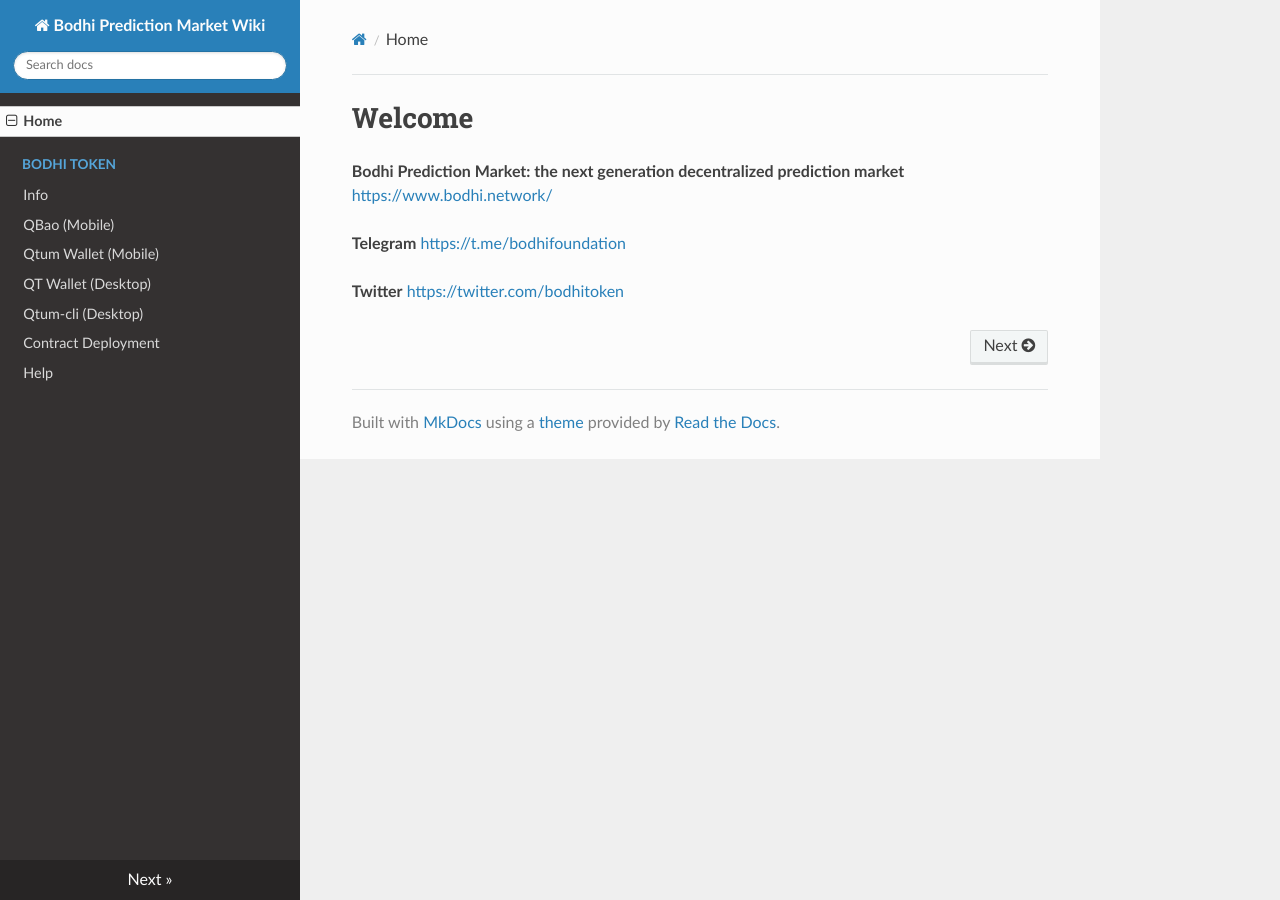
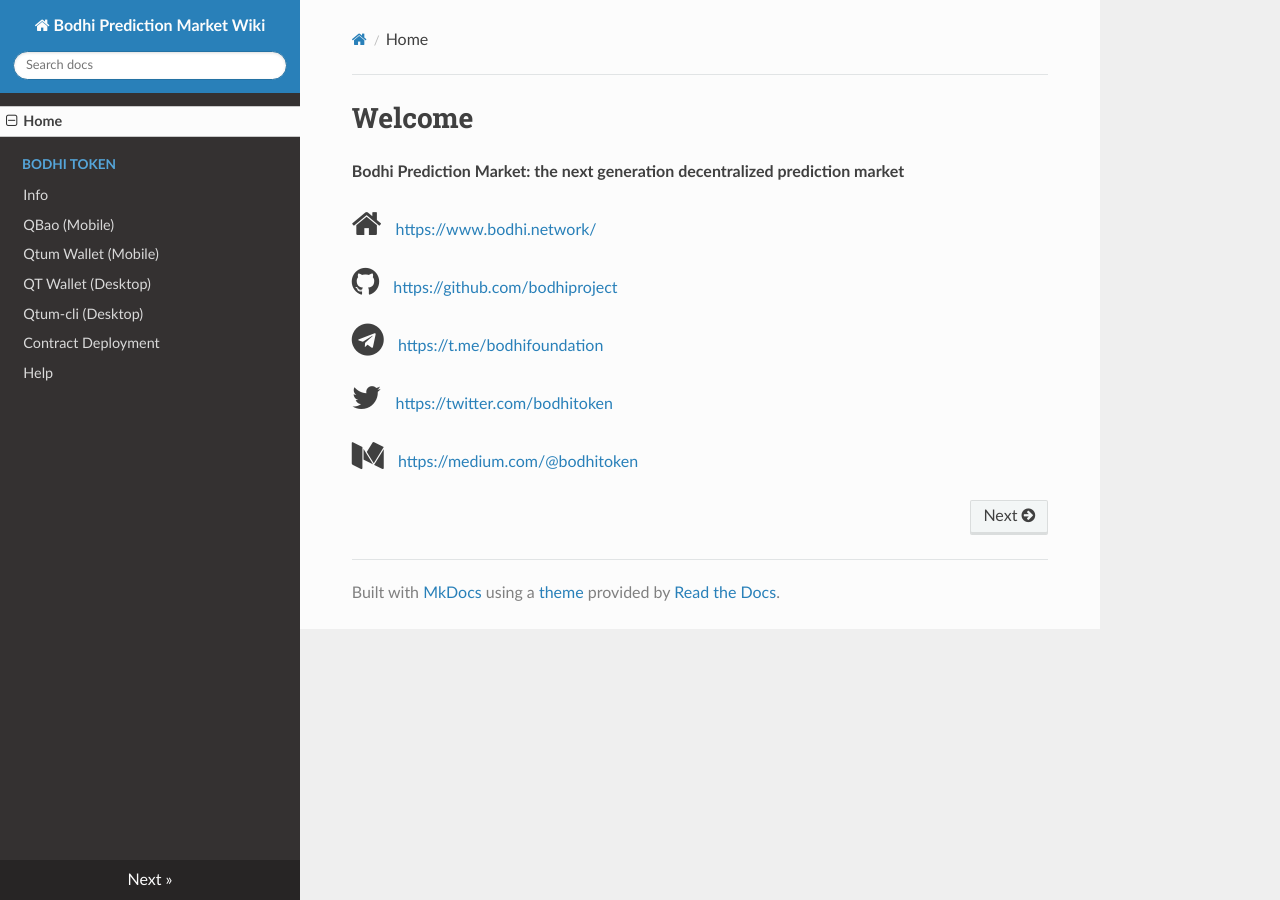
Before and after one commit to bodhiproject/wiki, an MkDocs documentation site: the page built from docs/index.md, in a window 1280 px wide. Built offline with MkDocs 1.6.1, drawn with Linux system fonts in a browser that asks for light colours; nearby versions of some CDN libraries; comment, search, counter and statistics services are not loaded; old or Windows-style settings are respelled for this version of MkDocs.

Commit message:
Add links and fontawesome

```diff
--- a/docs/css/custom.css
+++ b/docs/css/custom.css
@@ -13,3 +13,7 @@
 	display: none;
 	margin-left: 10px;
 }
+
+.fa {
+    margin-right: 10px;
+}
--- a/docs/index.md
+++ b/docs/index.md
@@ -1,10 +1,18 @@
 # Welcome
 
 **Bodhi Prediction Market: the next generation decentralized prediction market**
+
+<i class="fa fa-home fa-2x"></i>
 [https://www.bodhi.network/](https://www.bodhi.network/)
 
-**Telegram**
+<i class="fa fa-github fa-2x"></i>
+[https://github.com/bodhiproject](https://github.com/bodhiproject)
+
+<i class="fa fa-telegram fa-2x"></i>
 [https://t.me/bodhifoundation](https://t.me/bodhifoundation)
 
-**Twitter**
+<i class="fa fa-twitter fa-2x"></i>
 [https://twitter.com/bodhitoken](https://twitter.com/bodhitoken)
+
+<i class="fa fa-medium fa-2x"></i>
+[https://medium.com/@bodhitoken](https://medium.com/@bodhitoken)
--- a/mkdocs.yml
+++ b/mkdocs.yml
@@ -15,4 +15,4 @@
 extra_javascript:
   ['https://cdnjs.cloudflare.com/ajax/libs/clipboard.js/1.5.10/clipboard.min.js','js/clipboard.js']
 extra_css:
-  ['css/custom.css']
+  ['https://maxcdn.bootstrapcdn.com/font-awesome/4.7.0/css/font-awesome.min.css', 'css/custom.css']
```
